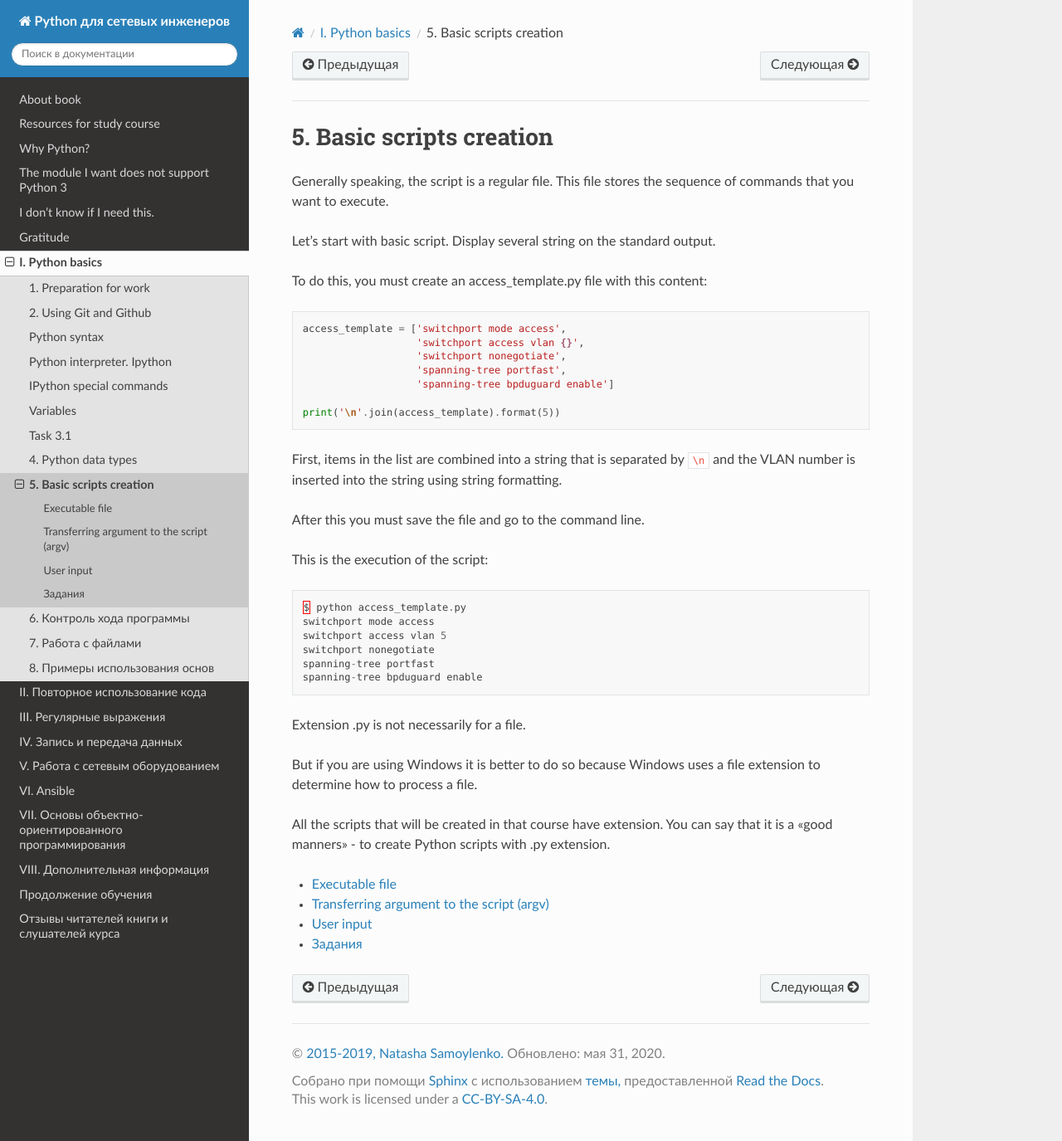
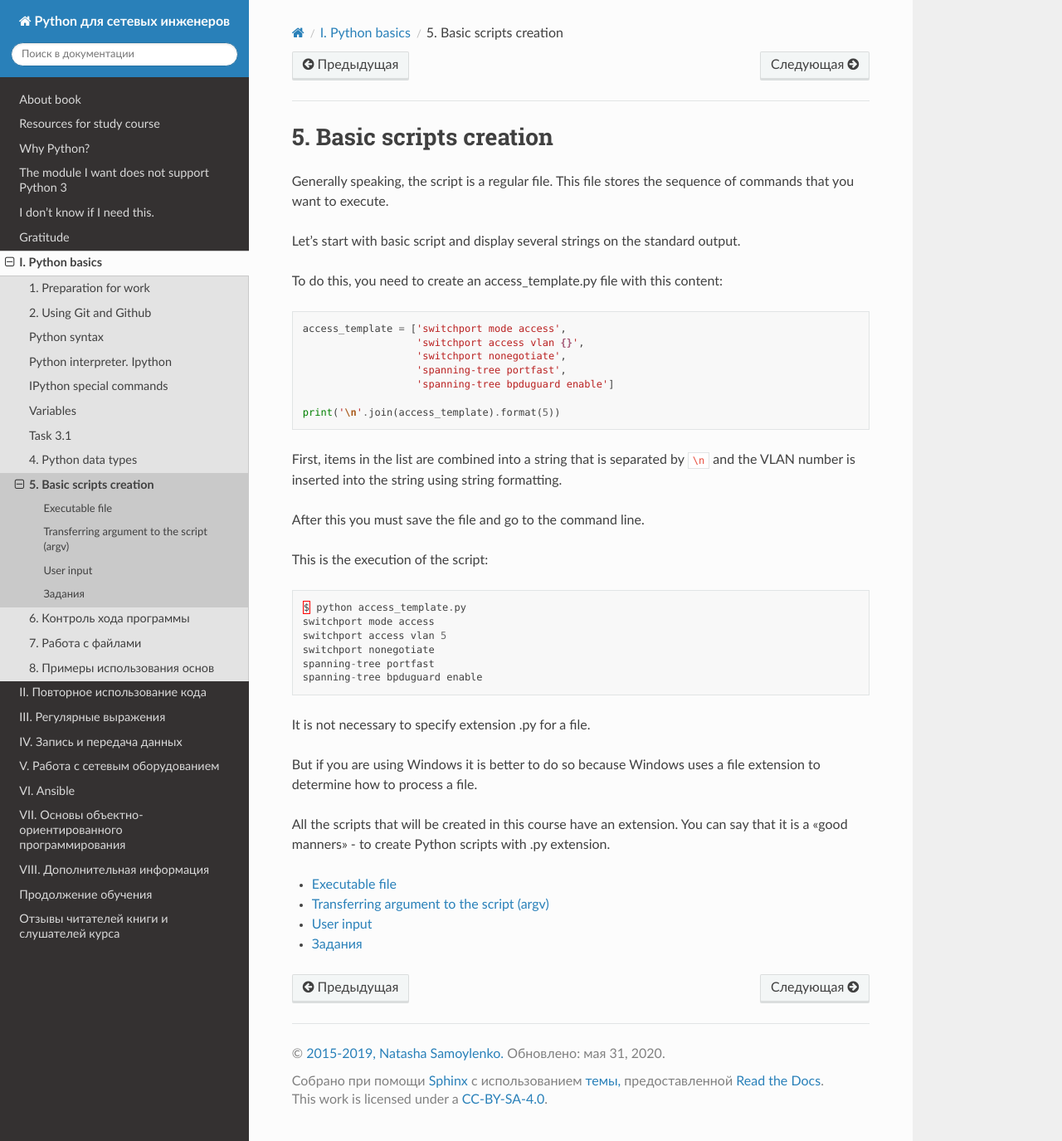
Before and after one commit to Aidar5/nattoeng, a Sphinx documentation site: the page built from docs/source/book/05_basic_scripts/index.rst, in a window 1280 px wide and 1375 px high. Shown: the whole window at 83% size. Built offline with Sphinx 7.4.7 and the Read the Docs theme 2.0.0, drawn with Linux system fonts in a browser that asks for light colours; pages that are not in the unit, such as notebooks, are missing from menus.

Commit message:
Update index.rst

```diff
--- a/docs/source/book/05_basic_scripts/index.rst
+++ b/docs/source/book/05_basic_scripts/index.rst
@@ -9,9 +9,9 @@
 
 Generally speaking, the script is a regular file. This file stores the sequence of commands that you want to execute.
 
-Let’s start with basic script. Display several string on the standard output.
+Let’s start with basic script and display several strings on the standard output.
 
-To do this, you must create an access_template.py file with this content:
+To do this, you need to create an access_template.py file with this content:
 
 .. code:: python
 
@@ -38,11 +38,11 @@ This is the execution of the script:
     spanning-tree portfast
     spanning-tree bpduguard enable
 
-Extension .py is not necessarily for a file.
+It is not necessary to specify extension .py for a file.
 
 But if you are using Windows it is better to do so because Windows uses a file extension to determine how to process a file.
 
-All the scripts that will be created in that course have extension. You can say that it is a «good manners» - to create Python scripts with .py extension.
+All the scripts that will be created in this course have an extension. You can say that it is a «good manners» - to create Python scripts with .py extension.
 
 .. toctree::
    :maxdepth: 1
```
